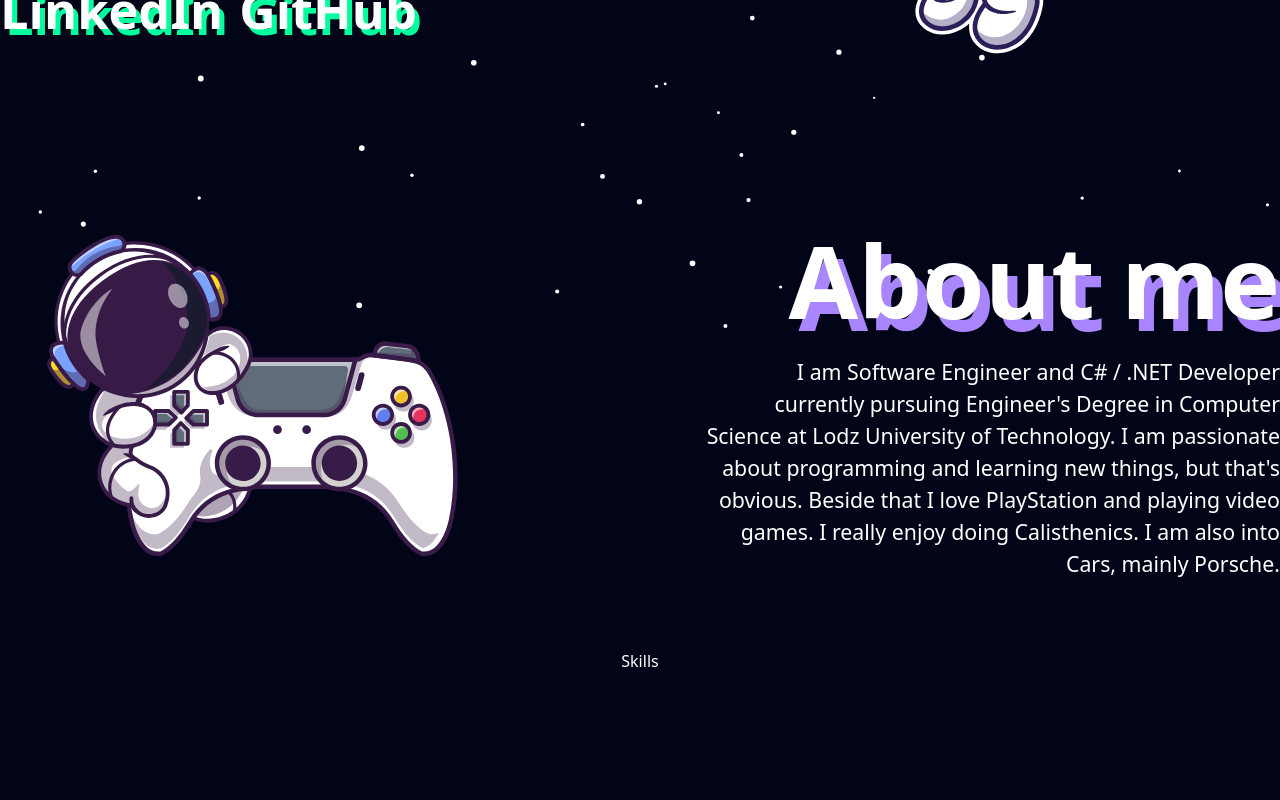
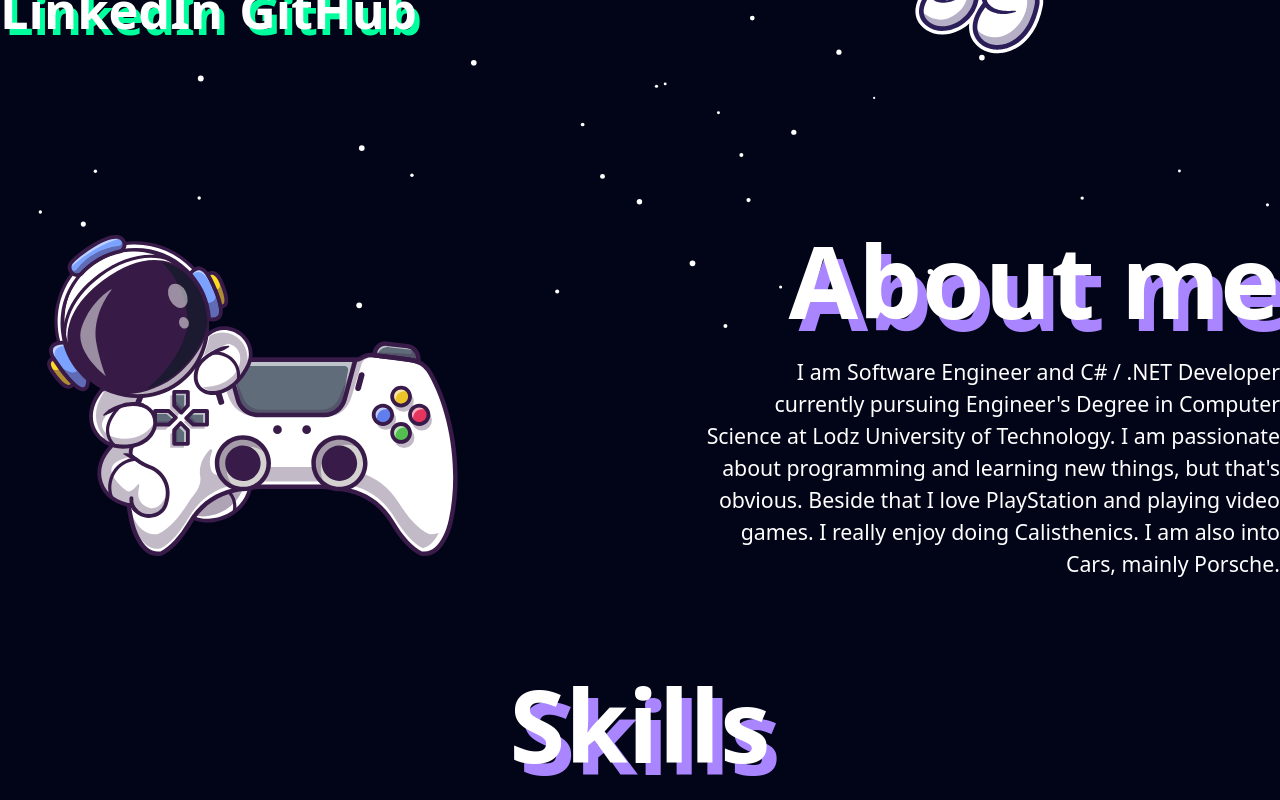
Before and after one commit to jaqubm/PortfolioV2, a React (Vite) app: page / in a window 1280 px wide. Shown: the part 460-1260 px from the top of the page. Before the commit the page ends 1133 px from the top, so only its background shows below. Built offline with nearby package versions, Linux system fonts and the light colour scheme.

Commit message:
Added Skills header

```diff
--- a/src/components/Skills.jsx
+++ b/src/components/Skills.jsx
@@ -3,9 +3,11 @@ import React from 'react'
 function Skills() {
   return (
     <div className='w-full flex sm:flex-row flex-col-reverse justify-center items-center'>
-      <div>
+
+      <div className='lg:text-7xl text-4xl font-black [text-shadow:_10px_12px_0_rgb(169_133_255_/_100%)] lg:mb-0 mb-3'>
         Skills
       </div>
+
     </div>
   )
 }
```
